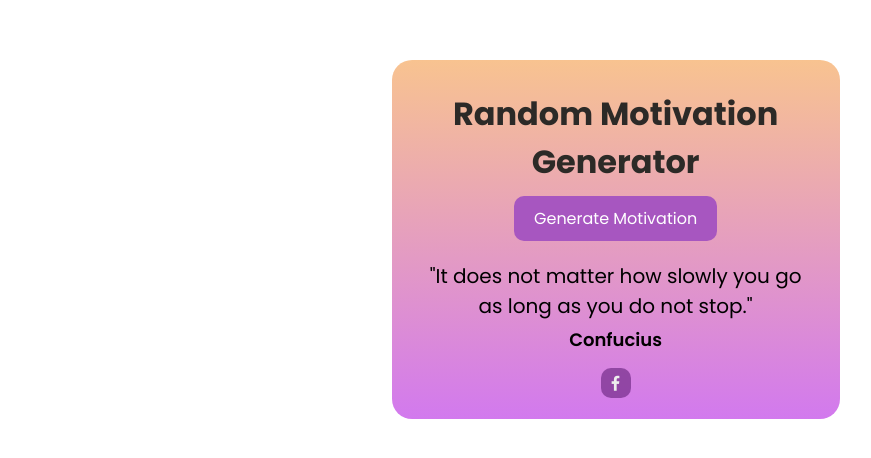
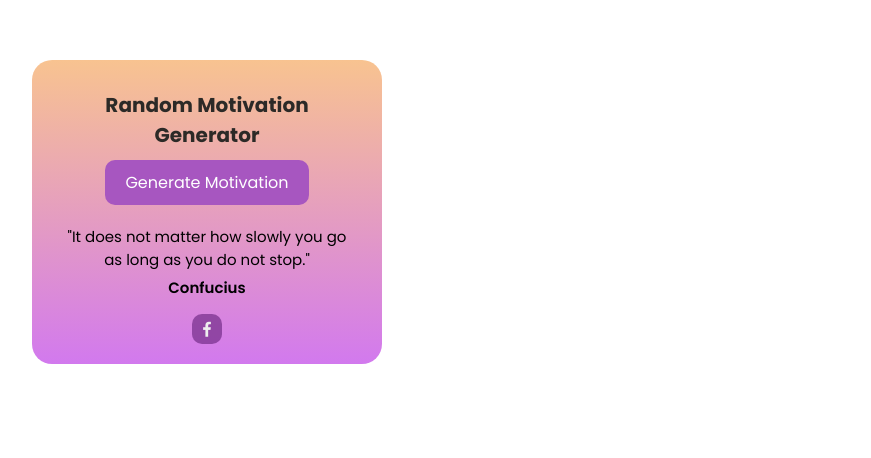
Before and after one commit to KeithMaranan/genmotivationapp, a plain HTML site: page index.html in a window 1280 px wide. Shown: the part 170-628 px from the top of the page, without its empty margins (18-889 px from the left). Drawn offline with nearby package versions, Linux system fonts and the light colour scheme; a web font is replaced by a local one.

Commit message:
Update style.css

```diff
--- a/style.css
+++ b/style.css
@@ -87,3 +87,21 @@
         font-size: 10px;
     }
 }
+
+@media screen and (min-width: 464px){
+    #random .motivation{
+        font-size: 15px;
+        max-width: 350px;
+        margin-left: 50px;
+        width: auto;
+    }
+    #random .motivation .project-name {
+        font-size: 10px;
+    }
+    #random .motivation #motivational{
+        font-size: 15px;
+    }
+    #random .motivation #from{
+        font-size: 15px;
+    }
+}
```
